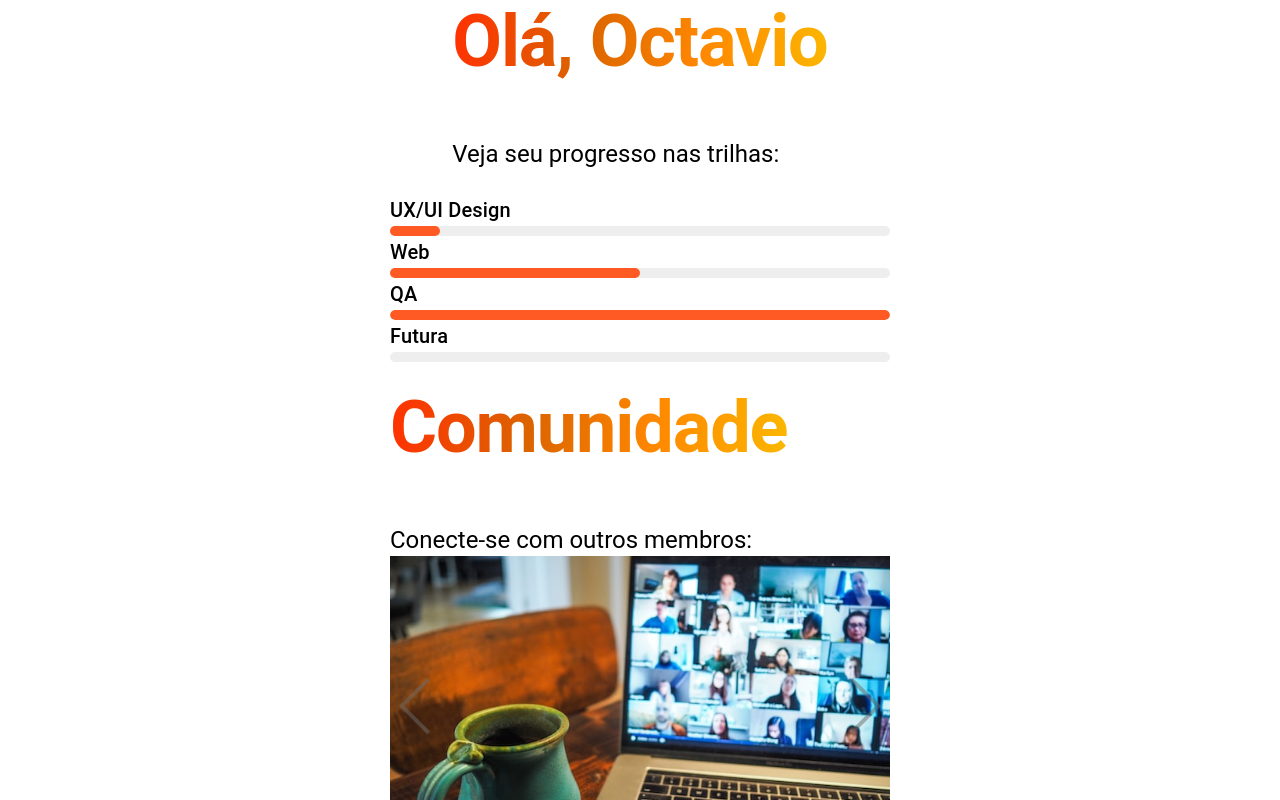
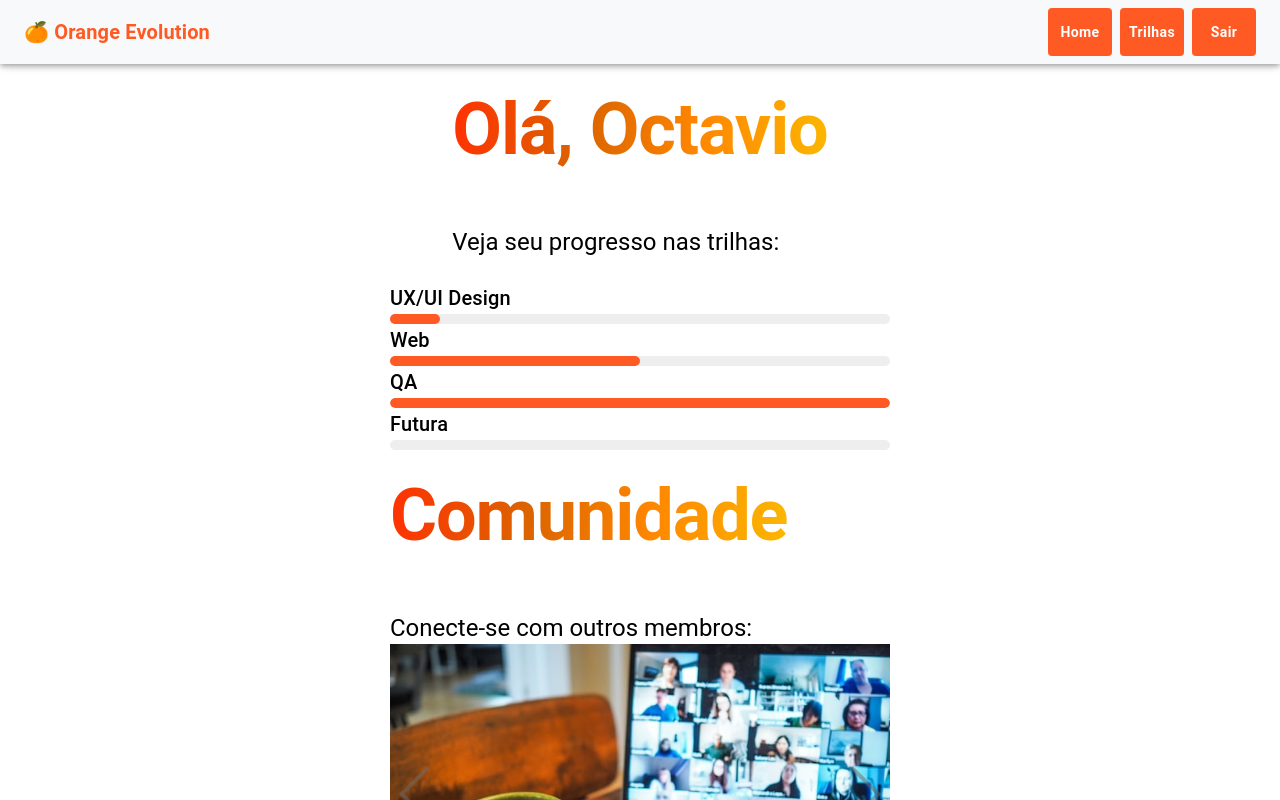
Before and after one commit to squad34-2022/hackathon_squad34_frontend, a React (Vite) app: page /dashboard in a window 1280 px wide. Shown: the top 800 px of the page. Built offline with nearby package versions, Linux system fonts and the light colour scheme.

Commit message:
:bug: fix: Missing navbar on dashboard page

```diff
--- a/src/pages/Dashboard/Dashboard.jsx
+++ b/src/pages/Dashboard/Dashboard.jsx
@@ -4,6 +4,7 @@ import LinearProgress, {
 } from "@mui/material/LinearProgress";
 import { styled } from "@mui/material/styles";
 import Slider from "../../components/Slider/Slider";
+import Navbar from "../../components/Navbar/Navbar";
 import "./styles.css";
 
 const BorderLinearProgress = styled(LinearProgress)(({ theme }) => ({
@@ -55,8 +56,11 @@ function Dashboard() {
         alignItems="center"
         gap={3}
       >
+        <Navbar />
         <Box>
-          <Typography variant="h1">Olá, {users[0].name}</Typography>
+          <Typography marginTop={8} variant="h1">
+            Olá, {users[0].name}
+          </Typography>
           <Typography variant="h5">Veja seu progresso nas trilhas:</Typography>
         </Box>
         <Grid className="progress-container">
```
